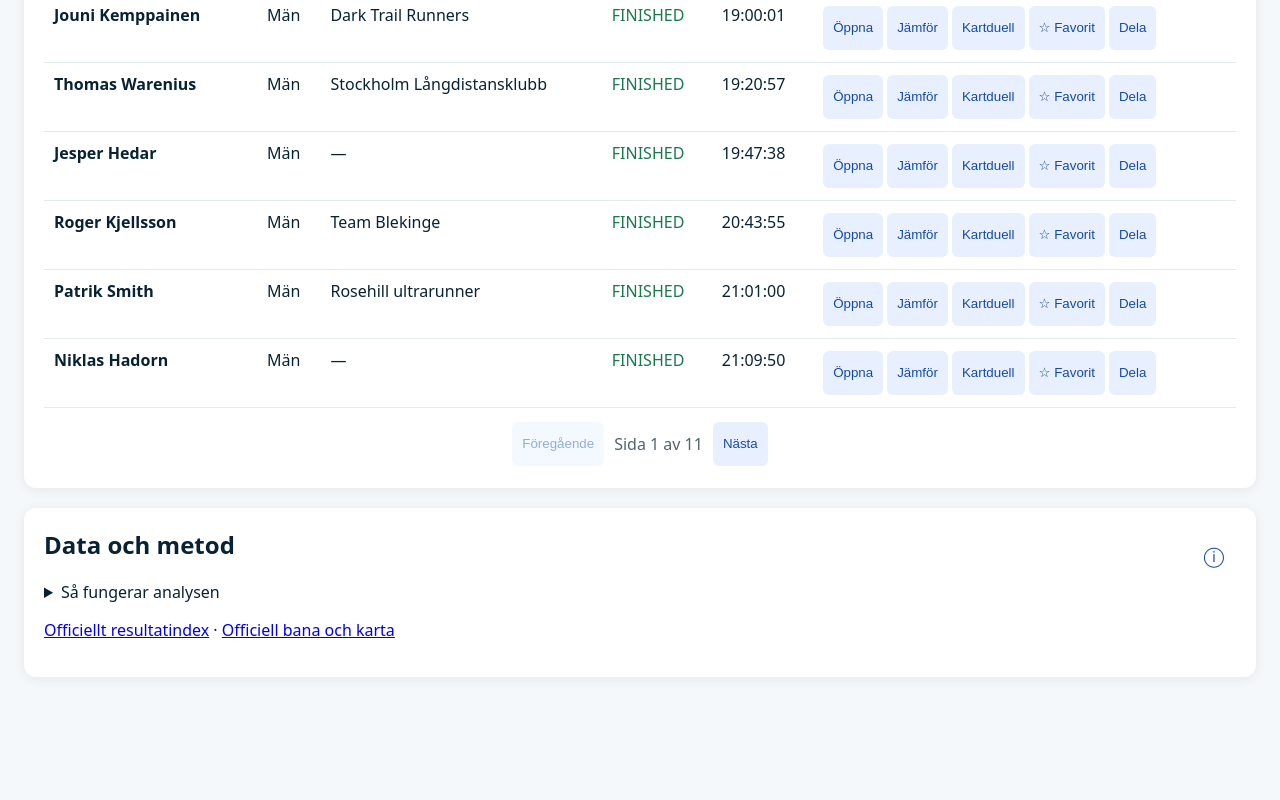
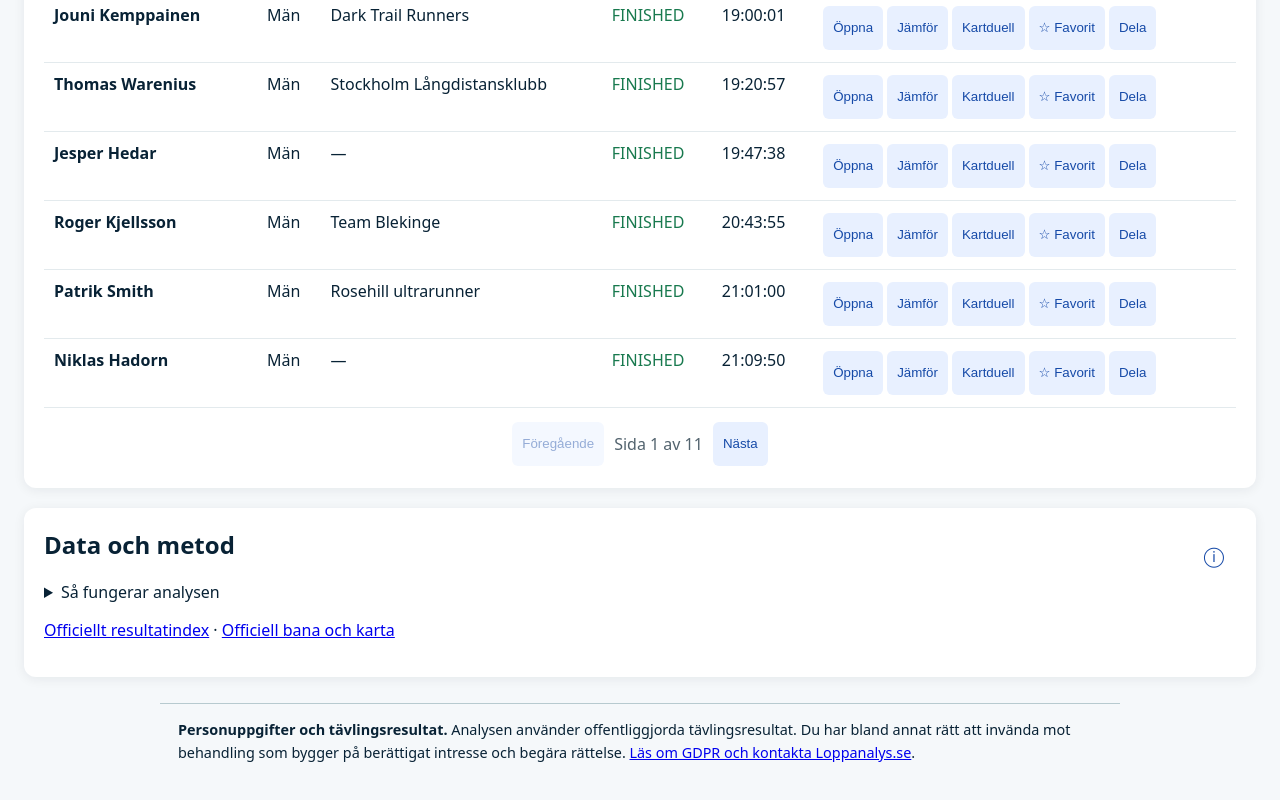
Before and after one commit to Stayinhealthyrunning/gax100-analys, a website: page web/index.html in a window 1280 px wide. Shown: the part 4585-5385 px from the top of the page. Before the commit the page ends 5306 px from the top, so only its background shows below. Drawn offline with Linux system fonts and the light colour scheme.

Commit message:
docs: link to central GDPR privacy policy and right to object

```diff
--- a/web/index.html
+++ b/web/index.html
@@ -85,6 +85,7 @@
     <details><summary>Så fungerar analysen</summary><p>KPI:er och diagram bygger på importerade officiella resultat. Median är mittvärdet; vid jämnt antal är den medelvärdet av de två mittersta. Percentiler använder linjär interpolation med h=(n−1)×p och avrundas till hela sekunder före presentation. Segmenttid kräver två verkliga, kronologiska observationer med verifierat avstånd; saknade eller bakåtriktade observationer ger inget segmentvärde. GPS/replay kräver årsverifierad, publicerbar geometri och verifierade tidsankare; lokala kandidatspår behandlas därför inte som publik löparposition.</p><p>2025 importeras nu från arrangörens officiella PDF med 69 FINISHED, 40 DNF och 10 DNS. 2026 års resultatindex har ingen importerad mellantidsserie i detta underlag.</p></details>
     <p><a href="https://gax100.se/resultat/" rel="noopener noreferrer">Officiellt resultatindex</a> · <a href="https://gax100.se/bana-karta/" rel="noopener noreferrer">Officiell bana och karta</a></p>
   </section>
+  <footer class="privacy-notice" style="margin:26px auto 10px;padding:14px 18px;max-width:960px;border-top:1px solid #b7cacf;font-size:0.9rem;line-height:1.6"><strong>Personuppgifter och tävlingsresultat.</strong> Analysen använder offentliggjorda tävlingsresultat. Du har bland annat rätt att invända mot behandling som bygger på berättigat intresse och begära rättelse. <a href="https://www.loppanalys.se/integritet/">Läs om GDPR och kontakta Loppanalys.se</a>.</footer>
 </main>
 <dialog id="help-dialog" aria-labelledby="help-dialog-title">
   <form method="dialog" class="help-dialog-form">
```
